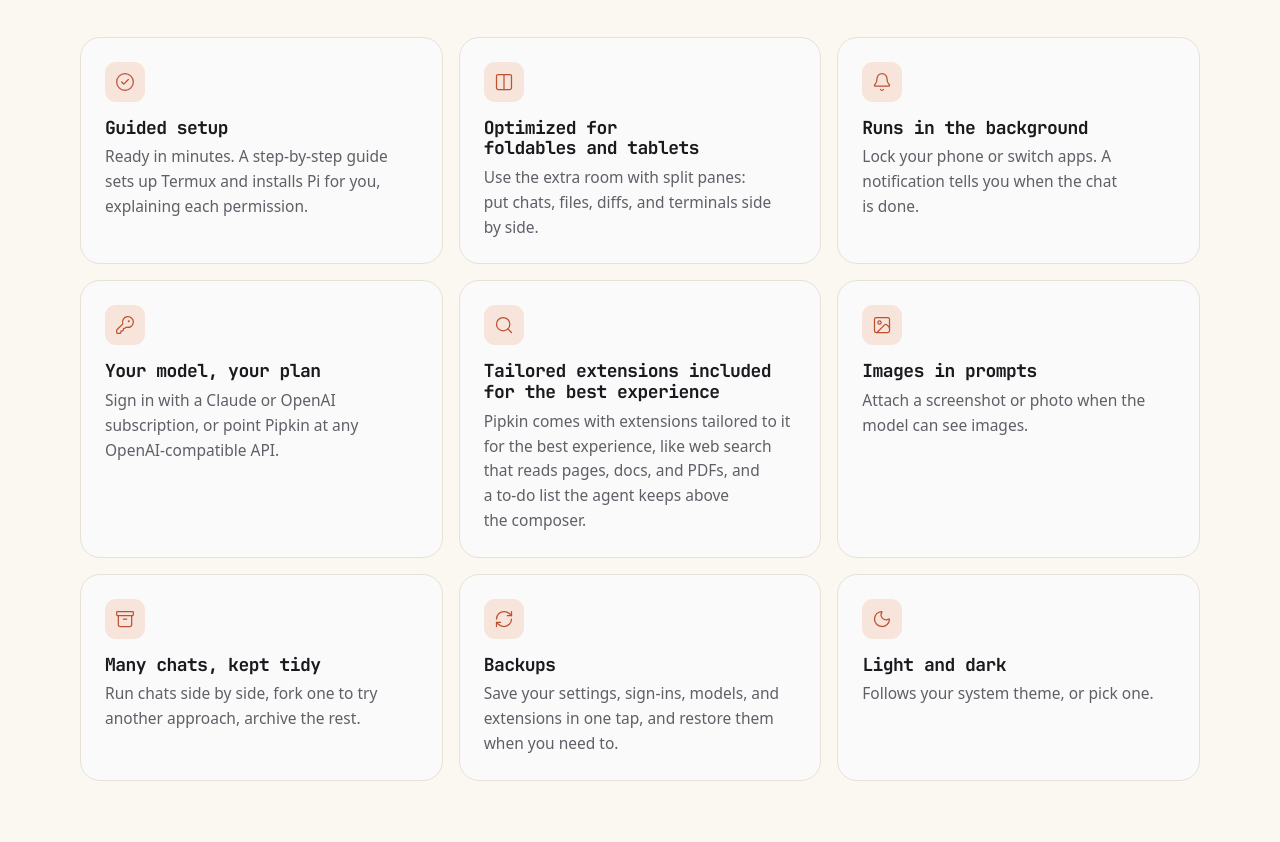
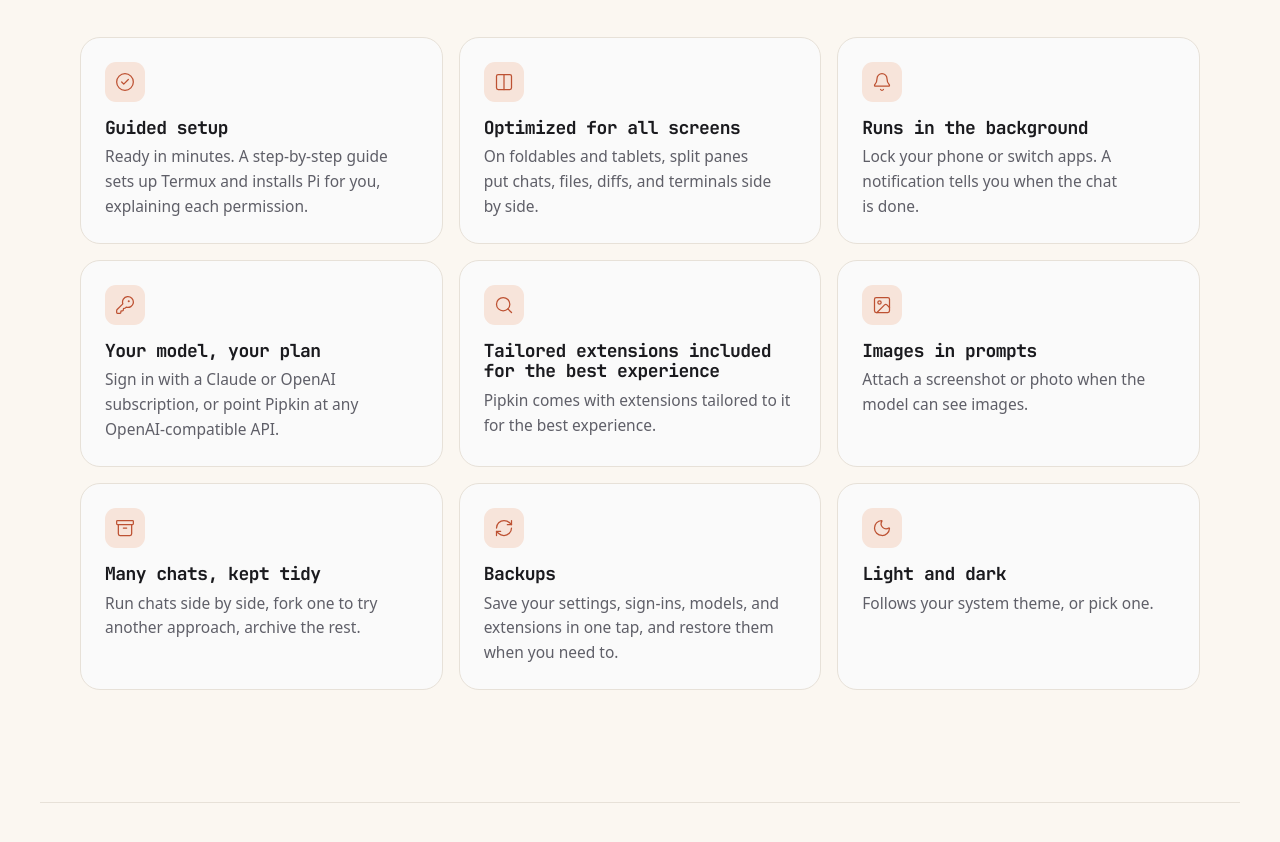
Before and after one commit to jeph/pipkin, an Astro site in the folder site/: page / in a window 1280 px wide. Shown: the part 4523-5365 px from the top of the page. Built offline with nearby package versions, Linux system fonts and the light colour scheme; Astro itself is replaced by a stand-in of ours.

Commit message:
docs(site): reword the screens and extensions cards

```diff
--- a/site/src/pages/index.astro
+++ b/site/src/pages/index.astro
@@ -25,8 +25,8 @@
   },
   {
     icon: "columns_2",
-    title: "Optimized for foldables and tablets",
-    text: "Use the extra room with split panes: put chats, files, diffs, and terminals side by side.",
+    title: "Optimized for all screens",
+    text: "On foldables and tablets, split panes put chats, files, diffs, and terminals side by side.",
   },
   {
     icon: "bell",
@@ -41,7 +41,7 @@
   {
     icon: "search",
     title: "Tailored extensions included for the best experience",
-    text: "Pipkin comes with extensions tailored to it for the best experience, like web search that reads pages, docs, and PDFs, and a to-do list the agent keeps above the composer.",
+    text: "Pipkin comes with extensions tailored to it for the best experience.",
   },
   {
     icon: "image",
```
